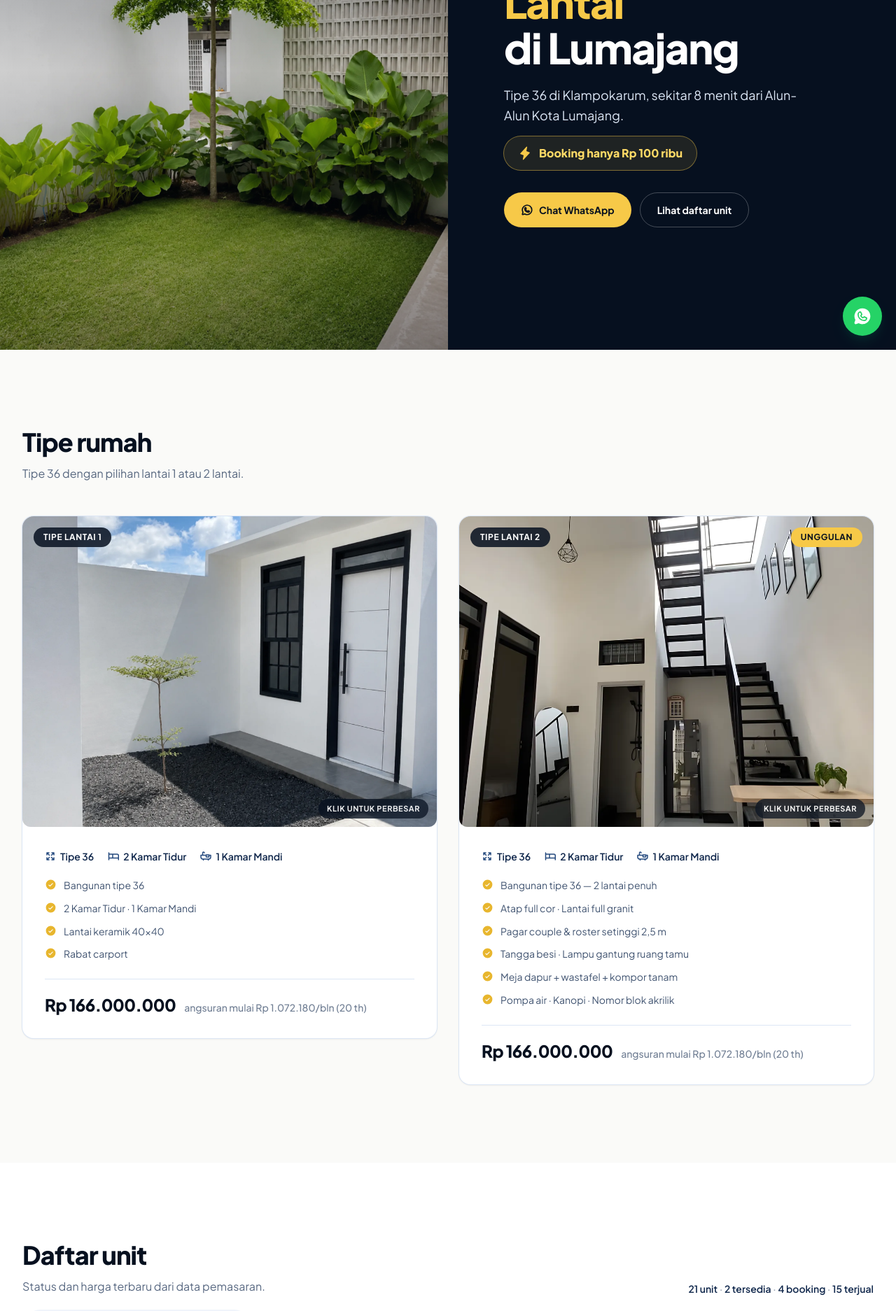
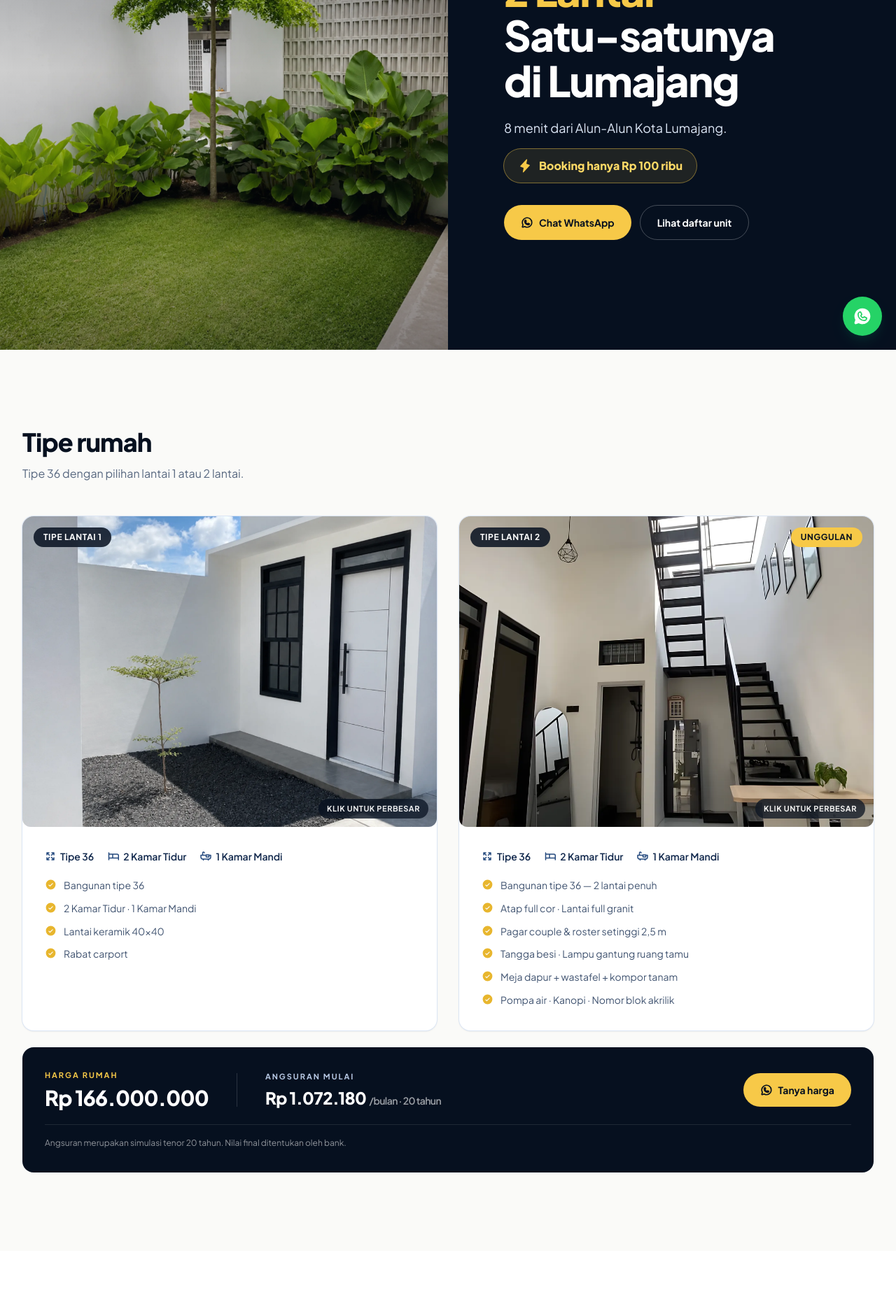
Before and after one commit to nickasad1000-cell/BHUMI-SAKA-ARUM, a Next.js app: page / in a window 1280 px wide. Shown: the part 300-2174 px from the top of the page at 70% size. Built offline with nearby package versions, Linux system fonts and the light colour scheme.

Commit message:
feat: rapikan hero, tipe rumah, galeri, dan kontak

```diff
--- a/src/app/layout.tsx
+++ b/src/app/layout.tsx
@@ -13,31 +13,31 @@ const siteUrl = "https://bhumisakaarum.vercel.app";
 export const metadata: Metadata = {
   metadataBase: new URL(siteUrl),
   title: {
-    default: "Bhumi Saka Arum — Rumah Subsidi 2 Lantai di Lumajang",
+    default: "Bhumi Saka Arum — Rumah Subsidi 2 Lantai Satu-satunya di Lumajang",
     template: "%s | Bhumi Saka Arum",
   },
   description:
-    "Rumah subsidi 2 lantai di Klampokarum, Lumajang. Tipe 36, 2 kamar tidur, sekitar 8 menit dari Alun-Alun Kota Lumajang.",
+    "Rumah subsidi 2 lantai satu-satunya di Lumajang. Tipe 36 di Klampokarum, 8 menit dari Alun-Alun Kota Lumajang.",
   alternates: {
     canonical: "/",
   },
   openGraph: {
-    title: "Bhumi Saka Arum — Rumah Subsidi 2 Lantai di Lumajang",
+    title: "Bhumi Saka Arum — Rumah Subsidi 2 Lantai Satu-satunya di Lumajang",
     description:
-      "Rumah subsidi 2 lantai di Klampokarum, Lumajang. Tipe 36, booking Rp 100 ribu.",
+      "Rumah subsidi 2 lantai satu-satunya di Lumajang. Tipe 36, booking Rp 100 ribu.",
     url: "/",
     siteName: "Bhumi Saka Arum",
     locale: "id_ID",
     type: "website",
     images: [
-      { url: "/images/og-image.jpg", width: 1200, height: 630, alt: "Bhumi Saka Arum — Rumah Subsidi 2 Lantai di Lumajang" },
+      { url: "/images/og-image.jpg", width: 1200, height: 630, alt: "Bhumi Saka Arum — Rumah Subsidi 2 Lantai Satu-satunya di Lumajang" },
     ],
   },
   twitter: {
     card: "summary_large_image",
-    title: "Bhumi Saka Arum — Rumah Subsidi 2 Lantai di Lumajang",
+    title: "Bhumi Saka Arum — Rumah Subsidi 2 Lantai Satu-satunya di Lumajang",
     description:
-      "Rumah subsidi 2 lantai di Klampokarum, Lumajang. Booking Rp 100 ribu.",
+      "Rumah subsidi 2 lantai satu-satunya di Lumajang. Booking Rp 100 ribu.",
     images: ["/images/og-image.jpg"],
   },
 };
--- a/src/app/manifest.ts
+++ b/src/app/manifest.ts
@@ -2,10 +2,10 @@ import type { MetadataRoute } from "next";
 
 export default function manifest(): MetadataRoute.Manifest {
   return {
-    name: "Bhumi Saka Arum — Rumah Subsidi 2 Lantai di Lumajang",
+    name: "Bhumi Saka Arum — Rumah Subsidi 2 Lantai Satu-satunya di Lumajang",
     short_name: "Bhumi Saka Arum",
     description:
-      "Rumah subsidi 2 lantai di Lumajang. Tipe 36 di Klampokarum, Kec. Kunir.",
+      "Rumah subsidi 2 lantai satu-satunya di Lumajang. Tipe 36 di Klampokarum, Kec. Kunir.",
     id: "/",
     start_url: "/",
     display: "standalone",
--- a/src/components/footer.tsx
+++ b/src/components/footer.tsx
@@ -25,7 +25,7 @@ export function Footer() {
               </div>
             </div>
             <p className="mt-4 max-w-xs text-sm leading-relaxed text-white/60">
-              Rumah subsidi 2 lantai di Klampokarum, Lumajang.
+              Rumah subsidi 2 lantai satu-satunya di Lumajang.
             </p>
           </div>
 
--- a/src/components/hero.tsx
+++ b/src/components/hero.tsx
@@ -26,13 +26,12 @@ export function Hero() {
             <p className="text-xs font-bold uppercase tracking-[0.2em] text-gold-400">
               Klampokarum · Lumajang
             </p>
-            <h1 className="mt-4 text-4xl font-extrabold leading-[1.08] tracking-tight text-white sm:text-5xl lg:text-6xl">
+            <h1 className="mt-4 text-balance text-4xl font-extrabold leading-[1.08] tracking-tight text-white sm:text-5xl lg:text-6xl">
               Rumah Subsidi <span className="text-gold-400">2 Lantai</span>
-              <span className="block">di Lumajang</span>
+              <span className="block">Satu-satunya di Lumajang</span>
             </h1>
             <p className="mt-5 max-w-md text-base leading-relaxed text-navy-100 sm:text-lg">
-              Tipe 36 di Klampokarum, sekitar 8 menit dari Alun-Alun Kota
-              Lumajang.
+              8 menit dari Alun-Alun Kota Lumajang.
             </p>
             <p className="mt-4 inline-flex items-center gap-2.5 rounded-full bg-gold-400/10 px-5 py-3 text-sm font-extrabold text-gold-300 ring-1 ring-gold-400/50 sm:text-base">
               <Lightning size={20} weight="fill" className="text-gold-400" />
--- a/src/components/house-types.tsx
+++ b/src/components/house-types.tsx
@@ -1,25 +1,34 @@
-import { Bed, Bathtub, ArrowsOut, CheckCircle } from "@phosphor-icons/react/dist/ssr";
+import {
+  ArrowsOut,
+  Bathtub,
+  Bed,
+  CheckCircle,
+  WhatsappLogo,
+} from "@phosphor-icons/react/dist/ssr";
 import { Reveal } from "./reveal";
 import { ZoomImage } from "./photo-grid";
-import { SPEC_FLOOR_1, SPEC_FLOOR_2, formatRupiah, INSTALLMENTS } from "@/lib/data";
+import {
+  HOUSE_PRICE,
+  INSTALLMENTS,
+  SPEC_FLOOR_1,
+  SPEC_FLOOR_2,
+  formatRupiah,
+  waLink,
+} from "@/lib/data";
 
 const TYPES = [
   {
     label: "Tipe Lantai 1",
-    title: "Tipe 36 · Lantai 1",
     image: "/images/living-lantai1.webp",
     alt: "Interior rumah tipe lantai 1 Bhumi Saka Arum",
     specs: SPEC_FLOOR_1,
-    installment: INSTALLMENTS[2].monthly,
   },
   {
     label: "Tipe Lantai 2",
-    title: "Tipe 36 · 2 Lantai",
     badge: "Unggulan",
     image: "/images/living-stairs.webp",
     alt: "Ruang tengah rumah 2 lantai dengan tangga besi",
     specs: SPEC_FLOOR_2,
-    installment: INSTALLMENTS[2].monthly,
   },
 ];
 
@@ -38,8 +47,8 @@ export function HouseTypes() {
 
         <div className="mt-12 grid gap-8 lg:grid-cols-2">
           {TYPES.map((t, i) => (
-            <Reveal key={t.label} delay={i * 0.1}>
-              <article className="group overflow-hidden rounded-2xl bg-white shadow-sm ring-1 ring-navy-100 transition-shadow hover:shadow-lg">
+            <Reveal key={t.label} delay={i * 0.1} className="h-full">
+              <article className="group flex h-full flex-col overflow-hidden rounded-2xl bg-white shadow-sm ring-1 ring-navy-100 transition-shadow hover:shadow-lg">
                 <div className="relative aspect-[4/3] overflow-hidden">
                   <ZoomImage
                     src={t.image}
@@ -57,7 +66,7 @@ export function HouseTypes() {
                     </span>
                   )}
                 </div>
-                <div className="p-6 sm:p-8">
+                <div className="flex flex-1 flex-col p-6 sm:p-8">
                   <div className="flex flex-wrap items-center gap-x-5 gap-y-2 text-sm font-semibold text-navy-800">
                     <span className="inline-flex items-center gap-1.5">
                       <ArrowsOut size={16} weight="bold" className="text-navy-600" />
@@ -72,7 +81,7 @@ export function HouseTypes() {
                       1 Kamar Mandi
                     </span>
                   </div>
-                  <ul className="mt-5 space-y-2.5">
+                  <ul className="mt-5 flex-1 space-y-2.5">
                     {t.specs.map((s) => (
                       <li
                         key={s}
@@ -87,19 +96,55 @@ export function HouseTypes() {
                       </li>
                     ))}
                   </ul>
-                  <div className="mt-6 flex flex-wrap items-baseline gap-x-3 gap-y-1 border-t border-navy-100 pt-5">
-                    <span className="text-2xl font-extrabold tracking-tight text-navy-950">
-                      {formatRupiah(166_000_000)}
-                    </span>
-                    <span className="text-sm font-medium text-navy-800/60">
-                      angsuran mulai {formatRupiah(t.installment)}/bln (20 th)
-                    </span>
-                  </div>
                 </div>
               </article>
             </Reveal>
           ))}
         </div>
+
+        <Reveal delay={0.2}>
+          <div className="mt-6 rounded-2xl bg-navy-950 p-6 text-white sm:p-8">
+            <div className="flex flex-col gap-6 lg:flex-row lg:items-center lg:justify-between">
+              <div className="flex flex-wrap items-center gap-x-10 gap-y-5">
+                <div>
+                  <p className="text-[11px] font-bold uppercase tracking-[0.18em] text-gold-400">
+                    Harga rumah
+                  </p>
+                  <p className="mt-1.5 text-2xl font-extrabold tracking-tight sm:text-3xl">
+                    {formatRupiah(HOUSE_PRICE)}
+                  </p>
+                </div>
+                <div className="hidden h-12 w-px bg-white/15 sm:block" />
+                <div>
+                  <p className="text-[11px] font-bold uppercase tracking-[0.18em] text-navy-200">
+                    Angsuran mulai
+                  </p>
+                  <p className="mt-1.5 text-xl font-extrabold tracking-tight sm:text-2xl">
+                    {formatRupiah(INSTALLMENTS[2].monthly)}
+                    <span className="ml-1 text-sm font-semibold text-white/60">
+                      /bulan · 20 tahun
+                    </span>
+                  </p>
+                </div>
+              </div>
+              <a
+                href={waLink(
+                  "Halo, saya ingin bertanya harga dan ketersediaan unit Bhumi Saka Arum."
+                )}
+                target="_blank"
+                rel="noopener noreferrer"
+                className="inline-flex items-center justify-center gap-2 rounded-full bg-gold-400 px-6 py-3.5 text-sm font-bold text-navy-950 transition hover:bg-gold-300 active:scale-[0.98]"
+              >
+                <WhatsappLogo size={18} weight="bold" />
+                Tanya harga
+              </a>
+            </div>
+            <p className="mt-5 border-t border-white/10 pt-4 text-xs leading-relaxed text-white/55">
+              Angsuran merupakan simulasi tenor 20 tahun. Nilai final ditentukan
+              oleh bank.
+            </p>
+          </div>
+        </Reveal>
       </div>
     </section>
   );
--- a/src/components/location.tsx
+++ b/src/components/location.tsx
@@ -1,36 +1,74 @@
-import { MapPin, WhatsappLogo, Clock } from "@phosphor-icons/react/dist/ssr";
+import {
+  ArrowSquareOut,
+  Clock,
+  MapPin,
+  WhatsappLogo,
+} from "@phosphor-icons/react/dist/ssr";
 import { Reveal } from "./reveal";
 import { waLink, WA_DISPLAY } from "@/lib/data";
+
+const MAP_URL =
+  "https://www.google.com/maps/search/?api=1&query=Bhumi%20Saka%20Arum%20Klampokarum%20Lumajang";
 
 export function LocationSection() {
   return (
     <section id="lokasi" className="scroll-mt-20 bg-paper">
       <div className="mx-auto max-w-7xl px-4 py-20 sm:px-6 lg:px-8 lg:py-28">
-        <div className="grid items-center gap-10 lg:grid-cols-5">
+        <div className="grid items-center gap-10 lg:grid-cols-5 lg:gap-12">
           <Reveal className="lg:col-span-2">
-            <h2 className="text-3xl font-extrabold tracking-tight text-navy-950 sm:text-4xl">
+            <p className="text-xs font-bold uppercase tracking-[0.2em] text-gold-600">
+              Alamat &amp; akses
+            </p>
+            <h2 className="mt-3 text-3xl font-extrabold tracking-tight text-navy-950 sm:text-4xl">
               Lokasi
             </h2>
-            <div className="mt-6 space-y-4">
-              <div className="flex items-start gap-3">
-                <MapPin size={20} weight="duotone" className="mt-0.5 shrink-0 text-navy-600" />
-                <p className="text-sm leading-relaxed text-navy-800/80">
+            <p className="mt-3 max-w-md text-base leading-relaxed text-navy-800/70">
+              Akses langsung dari Jl. Raya Klampokarum, sekitar 8 menit dari
+              pusat Kota Lumajang.
+            </p>
+
+            <div className="mt-6 rounded-2xl bg-white p-5 ring-1 ring-navy-100 sm:p-6">
+              <ul className="space-y-5">
+                <li className="flex items-start gap-3.5">
+                  <span className="flex h-10 w-10 shrink-0 items-center justify-center rounded-xl bg-navy-50 text-navy-700">
+                    <MapPin size={20} weight="duotone" />
+                  </span>
+                  <div>
+                    <p className="text-xs font-bold uppercase tracking-wider text-navy-800/60">
+                      Alamat
+                    </p>
+                    <p className="mt-1 text-sm leading-relaxed text-navy-800/80">
                       Jl. Raya Klampokarum, Kec. Kunir, Kabupaten Lumajang,
                       Jawa Timur.
                     </p>
                   </div>
-              <div className="flex items-start gap-3">
-                <Clock size={20} weight="duotone" className="mt-0.5 shrink-0 text-navy-600" />
-                <p className="text-sm leading-relaxed text-navy-800/80">
-                  Hanya ±8 menit berkendara dari Alun-Alun Kota Lumajang.
+                </li>
+                <li className="flex items-start gap-3.5">
+                  <span className="flex h-10 w-10 shrink-0 items-center justify-center rounded-xl bg-navy-50 text-navy-700">
+                    <Clock size={20} weight="duotone" />
+                  </span>
+                  <div>
+                    <p className="text-xs font-bold uppercase tracking-wider text-navy-800/60">
+                      Waktu tempuh
+                    </p>
+                    <p className="mt-1 text-sm leading-relaxed text-navy-800/80">
+                      ±8 menit dari Alun-Alun Kota Lumajang.
                     </p>
                   </div>
-              <div className="flex items-start gap-3">
-                <WhatsappLogo size={20} weight="duotone" className="mt-0.5 shrink-0 text-navy-600" />
-                <p className="text-sm leading-relaxed text-navy-800/80">
-                  Jadwalkan survey ke lokasi:{" "}
+                </li>
+                <li className="flex items-start gap-3.5">
+                  <span className="flex h-10 w-10 shrink-0 items-center justify-center rounded-xl bg-navy-50 text-navy-700">
+                    <WhatsappLogo size={20} weight="duotone" />
+                  </span>
+                  <div>
+                    <p className="text-xs font-bold uppercase tracking-wider text-navy-800/60">
+                      Survey &amp; informasi
+                    </p>
+                    <p className="mt-1 text-sm leading-relaxed text-navy-800/80">
                       <a
-                    href={waLink("Halo, saya ingin menjadwalkan survey ke lokasi Bhumi Saka Arum.")}
+                        href={waLink(
+                          "Halo, saya ingin menjadwalkan survey ke lokasi Bhumi Saka Arum."
+                        )}
                         target="_blank"
                         rel="noopener noreferrer"
                         className="font-bold text-navy-950 underline decoration-gold-400 decoration-2 underline-offset-2"
@@ -39,12 +77,17 @@ export function LocationSection() {
                       </a>
                     </p>
                   </div>
+                </li>
+              </ul>
             </div>
+
             <a
-              href={waLink("Halo, saya ingin menjadwalkan survey ke lokasi Bhumi Saka Arum.")}
+              href={waLink(
+                "Halo, saya ingin menjadwalkan survey ke lokasi Bhumi Saka Arum."
+              )}
               target="_blank"
               rel="noopener noreferrer"
-              className="mt-8 inline-flex items-center justify-center gap-2 rounded-full bg-gold-400 px-6 py-3.5 text-sm font-bold text-navy-950 transition hover:bg-gold-300 active:scale-[0.98]"
+              className="mt-6 inline-flex w-full items-center justify-center gap-2 rounded-full bg-gold-400 px-6 py-3.5 text-sm font-bold text-navy-950 transition hover:bg-gold-300 active:scale-[0.98] sm:w-auto"
             >
               <WhatsappLogo size={18} weight="bold" />
               Jadwalkan Survey
@@ -52,7 +95,7 @@ export function LocationSection() {
           </Reveal>
 
           <Reveal delay={0.1} className="lg:col-span-3">
-            <div className="overflow-hidden rounded-2xl ring-1 ring-navy-100">
+            <div className="overflow-hidden rounded-2xl bg-white p-2 ring-1 ring-navy-100">
               <iframe
                 title="Peta lokasi Bhumi Saka Arum, Klampokarum, Lumajang"
                 src="https://www.google.com/maps?q=Bhumi%20Saka%20Arum%20Klampokarum%20Lumajang&output=embed"
@@ -61,9 +104,18 @@ export function LocationSection() {
                 loading="lazy"
                 referrerPolicy="no-referrer-when-downgrade"
                 allowFullScreen
-                className="block h-[420px] w-full border-0"
+                className="pointer-events-none block h-[360px] w-full rounded-xl border-0 sm:h-[420px] md:pointer-events-auto lg:h-[460px]"
               />
             </div>
+            <a
+              href={MAP_URL}
+              target="_blank"
+              rel="noopener noreferrer"
+              className="mt-3 inline-flex items-center gap-1.5 text-sm font-semibold text-navy-800 transition hover:text-navy-950"
+            >
+              <ArrowSquareOut size={16} weight="bold" />
+              Buka peta di Google Maps
+            </a>
           </Reveal>
         </div>
       </div>
--- a/src/components/pricelist.tsx
+++ b/src/components/pricelist.tsx
@@ -33,46 +33,29 @@ function StatusBadge({ status }: { status: UnitStatus }) {
   );
 }
 
+function unitNumber(unit: string) {
+  return Number(unit.replace(/\D/g, "")) || 0;
+}
+
 export function Pricelist({ units }: { units: Unit[] }) {
   const [floor, setFloor] = useState<1 | 2>(2);
 
-  const counts = units.reduce(
-    (acc, u) => {
-      acc.total += 1;
-      if (unitStatus(u) === "tersedia") acc.tersedia += 1;
-      else if (unitStatus(u) === "booking") acc.booking += 1;
-      else acc.terjual += 1;
-      return acc;
-    },
-    { total: 0, tersedia: 0, booking: 0, terjual: 0 }
-  );
-
-  const rows = units.filter((u) => u.floor === floor);
+  const rows = units
+    .filter((u) => u.floor === floor)
+    .sort(
+      (a, b) =>
+        a.blok.localeCompare(b.blok, "id") ||
+        unitNumber(a.unit) - unitNumber(b.unit)
+    );
 
   return (
     <section id="harga" className="scroll-mt-20 bg-white">
       <div className="mx-auto max-w-7xl px-4 py-20 sm:px-6 lg:px-8 lg:py-28">
-        <div className="flex flex-col gap-3 sm:flex-row sm:items-end sm:justify-between">
-          <div>
-            <h2 className="text-3xl font-extrabold tracking-tight text-navy-950 sm:text-4xl">
-              Daftar unit
-            </h2>
-            <p className="mt-3 max-w-xl text-base leading-relaxed text-navy-800/70">
-              Status dan harga terbaru dari data pemasaran.
-            </p>
-          </div>
-          <p className="text-sm font-semibold text-navy-800">
-            {counts.total} unit
-            <span className="text-navy-800/40"> · </span>
-            {counts.tersedia} tersedia
-            <span className="text-navy-800/40"> · </span>
-            {counts.booking} booking
-            <span className="text-navy-800/40"> · </span>
-            {counts.terjual} terjual
-          </p>
-        </div>
+        <h2 className="text-3xl font-extrabold tracking-tight text-navy-950 sm:text-4xl">
+          Daftar unit
+        </h2>
 
-        <div className="mt-5 flex flex-wrap items-center gap-4">
+        <div className="mt-6 flex flex-wrap items-center gap-4">
           <div className="inline-flex rounded-full bg-navy-50 p-1">
             {([2, 1] as const).map((f) => (
               <button
@@ -257,9 +240,7 @@ export function Pricelist({ units }: { units: Unit[] }) {
             listrik, dan sumur bor.
           </p>
           <p>
-            Booking Rp 100 ribu · Tanda jadi Rp 2.500.000 · Rumah hook/pojok
-            +Rp 5.000.000 · Harga sewaktu-waktu dapat berubah mengikuti
-            kebijakan pemerintah.
+            Harga sewaktu-waktu dapat berubah mengikuti kebijakan pemerintah.
           </p>
         </div>
       </div>
--- a/src/lib/data.ts
+++ b/src/lib/data.ts
@@ -124,15 +124,15 @@ export const KPR_ENTREPRENEUR = [
 export type GalleryPhoto = {
   src: string;
   alt: string;
-  wide?: boolean;
 };
 
 export const GALLERY: GalleryPhoto[] = [
   { src: "/images/gate-sign.webp", alt: "Gerbang masuk Bhumi Saka Arum, Klampokarum Lumajang" },
   { src: "/images/living-stairs.webp", alt: "Ruang tengah dua lantai dengan tangga besi dan skylight" },
   { src: "/images/carport-roster.webp", alt: "Carport dengan dinding roster khas Bhumi Saka Arum" },
+  { src: "/images/carport-side.webp", alt: "Sisi carport dan taman rumah Bhumi Saka Arum" },
   { src: "/images/bedroom.webp", alt: "Kamar tidur utama siap huni" },
   { src: "/images/kitchen.webp", alt: "Dapur dengan kompor tanam di bawah tangga" },
   { src: "/images/bathroom.webp", alt: "Kamar mandi dengan shower dan dinding granit" },
-  { src: "/images/hero-a01.webp", alt: "Fasad depan rumah tipe A01 dengan carport dan pagar hitam", wide: true },
+  { src: "/images/hero-a01.webp", alt: "Fasad depan rumah tipe A01 dengan carport dan pagar hitam" },
 ];
```
Also changed, not shown: src/components/lead-form.tsx (+47 -8 lines), src/components/photo-grid.tsx (+3 -7 lines), src/components/siteplan.tsx (+37 -13 lines). Lines whose indentation alone changed are shown as unchanged.
